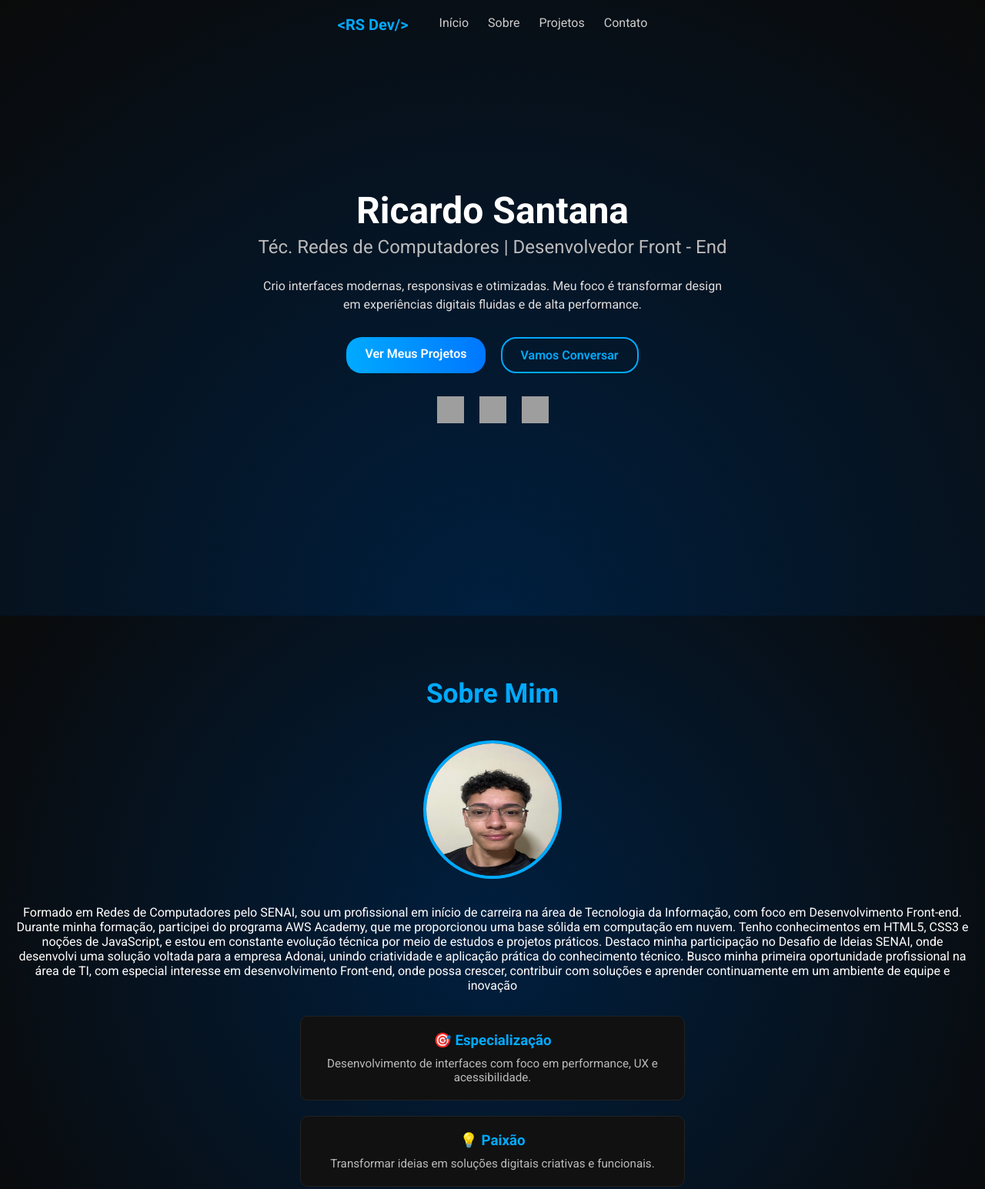
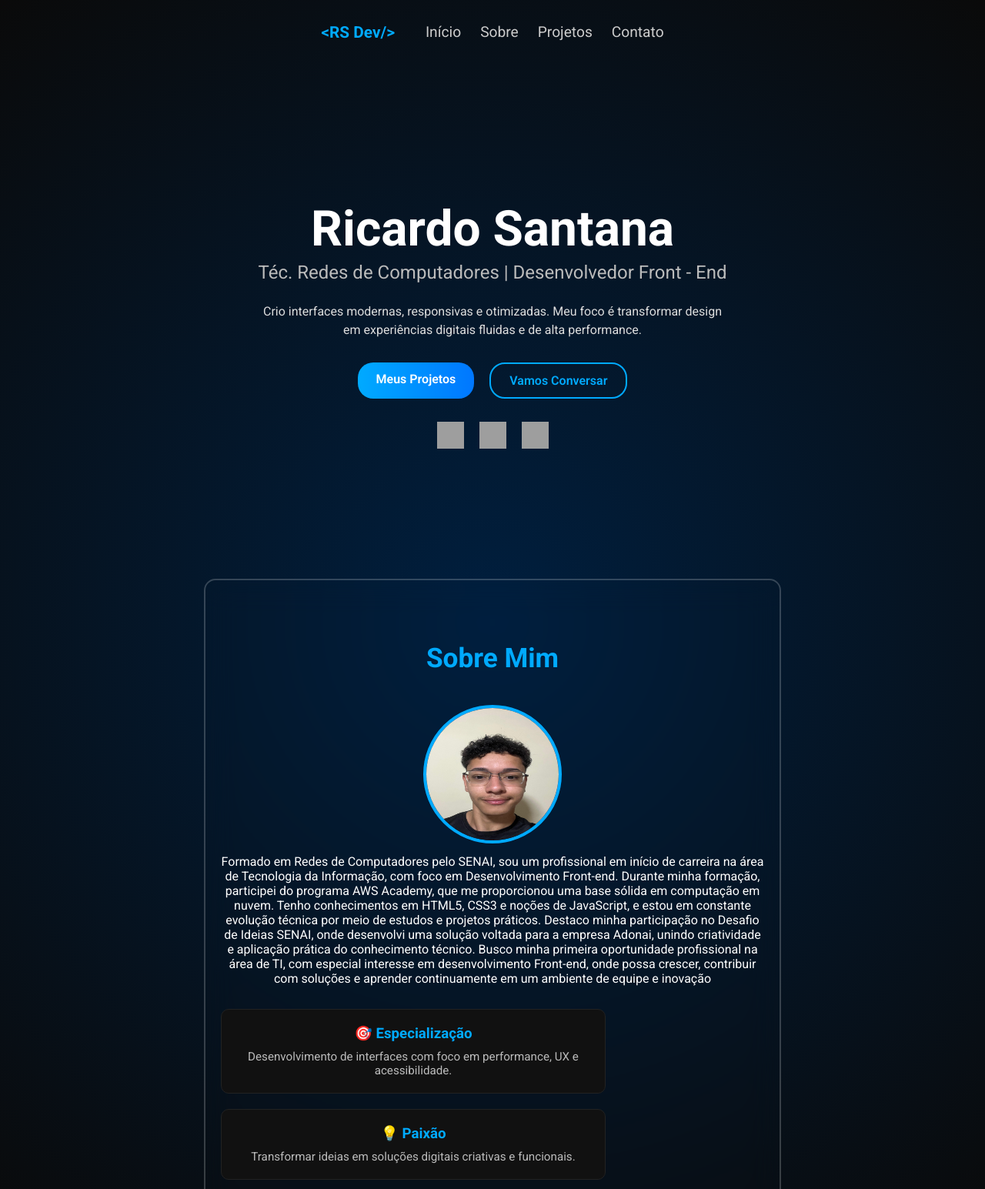
Before and after one commit to ricardosantana10/html-css, a plain HTML site: page projetos/portfolio/index.html in a window 1280 px wide. Shown: the top 1545 px of the page at 77% size. Drawn offline with Linux system fonts and the light colour scheme; grey boxes are pictures that could not be loaded.

Commit message:
update all

```diff
--- a/projetos/portfolio/index.html
+++ b/projetos/portfolio/index.html
@@ -13,6 +13,7 @@
 </head>
 
 <body>
+    <section>
         <header>
             <nav class="navbar">
                 <div class="logo">&lt;RS Dev/&gt;</div>
@@ -24,6 +25,7 @@
                 </ul>
             </nav>
         </header>
+    </section>
 
     <section id="home">
         <main class="hero">
@@ -33,7 +35,7 @@
                 Crio interfaces modernas, responsivas e otimizadas. Meu foco é transformar design em experiências digitais fluidas e de alta performance.
             </p>
             <div class="buttons">
-                <a href="#" class="btn primary">Ver Meus Projetos</a>
+                <a href="#" class="btn primary">Meus Projetos</a>
                 <a href="#" class="btn secondary">Vamos Conversar</a>
             </div>
             <div class="socials">
@@ -47,10 +49,10 @@
     <section id="about" class="sobre">
     <h2>Sobre Mim</h2>
 
-  <div class="sobre-container">
     <div class="perfil">
         <img src="imagens/img-ricardo.jpeg" alt="Foto Ricardo Santana">
     </div>
+        <div class="sobre-container">
         <p>
             Formado em Redes de Computadores pelo SENAI, sou um profissional em início de carreira na área de Tecnologia da Informação, com foco em Desenvolvimento Front-end.
 
--- a/projetos/portfolio/style.css
+++ b/projetos/portfolio/style.css
@@ -13,6 +13,12 @@ body {
   min-height: 100vh;
 }
 
+section {
+  padding: 3rem 2rem;
+  margin: 0 auto;
+  max-width: 1200px;
+}
+
 /* Navbar */
 .navbar {
   position: fixed;
@@ -20,7 +26,7 @@ body {
   left: 0;
   width: 100%;
   background: transparent;
-  padding: 20px;
+  padding: 30px;
   display: flex;
   justify-content: center;
   gap: 40px;
@@ -30,7 +36,7 @@ body {
 .logo {
   font-weight: bold;
   color: #00aaff;
-  font-size: 20px;
+  font-size: 1.3rem;
 }
 
 .nav-links {
@@ -43,6 +49,7 @@ body {
   text-decoration: none;
   color: #ccc;
   transition: 0.3s;
+  font-size: 1.2rem;
 }
 
 .nav-links a:hover {
@@ -55,12 +62,12 @@ body {
   flex-direction: column;
   justify-content: center;
   align-items: center;
-  height: 100vh;
+  height: 70vh;
   padding: 20px;
 }
 
 .hero h1 {
-  font-size: 3rem;
+  font-size: 4rem;
   font-weight: 700;
   margin-bottom: 5px;
 }
@@ -77,6 +84,7 @@ body {
   margin-bottom: 30px;
   color: #ddd;
   line-height: 1.5;
+  font-size: 1rem;
 }
 
 /* Botões */
@@ -125,12 +133,15 @@ body {
   min-height: 100vh; /* 🔹 também ocupa a tela inteira */
   padding: 80px 20px;
   text-align: center;
-  background: #0a0a0a;
   display: flex;
   flex-direction: column;
   justify-content: center;
   align-items: center;
-  background: radial-gradient(circle at center, #001f3f, #0a0a0a);
+  background: transparent;
+  backdrop-filter: blur(20px);
+  width: 750px;
+  border: 2px solid rgba(255, 255, 255, .2);
+  border-radius: 15px;
 }
 
 
@@ -143,7 +154,7 @@ body {
 .sobre-container {
   display: flex;
   flex-direction: column;
-  align-items: center;
+  align-items: flex-start;
   gap: 30px;
 }
 
@@ -161,6 +172,7 @@ body {
   border-radius: 50%; /* deixa a foto redonda */
   border: 4px solid #00aaff;
   margin-top: 10px;
+  margin-bottom: 10px;
 }
 
 .info {
```
Also changed, not shown: exercicios/ex027/flex010/flex001.html (added, +33 -0 lines). Lines whose indentation alone changed are shown as unchanged.
